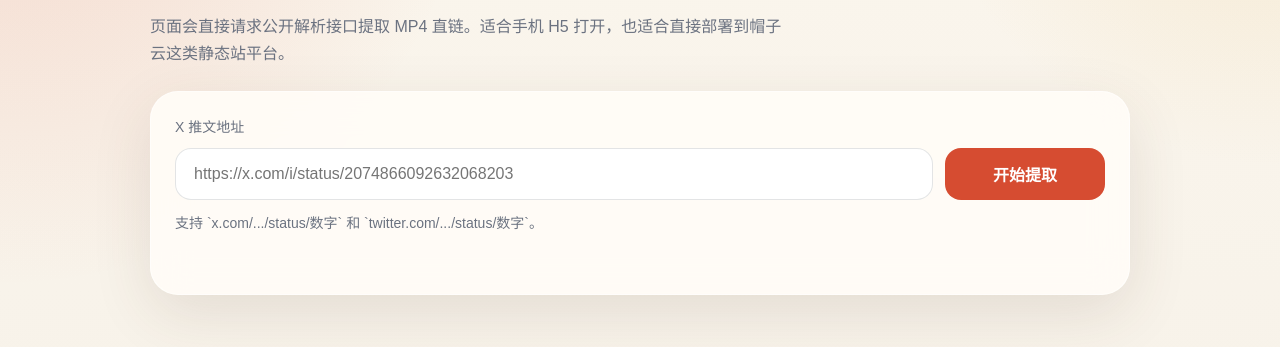
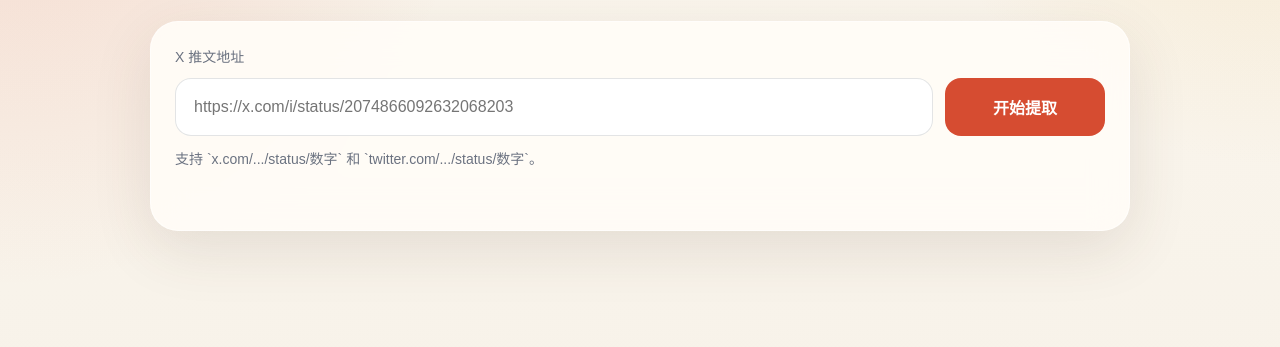
Before and after one commit to harvey310/x-video-link-extractor, a website: page public/index.html in a window 1280 px wide. Shown: the part 195-542 px from the top of the page. Drawn offline with Linux system fonts and the light colour scheme.

Commit message:
style: simplify hero and enlarge submit button

```diff
--- a/public/index.html
+++ b/public/index.html
@@ -15,9 +15,6 @@
       <section class="hero">
         <p class="eyebrow">X Video Link Extractor</p>
         <h1>粘贴推文地址，直接拿到可下载视频链接</h1>
-        <p class="hero-text">
-          页面会直接请求公开解析接口提取 MP4 直链。适合手机 H5 打开，也适合直接部署到帽子云这类静态站平台。
-        </p>
       </section>
 
       <section class="panel">
--- a/public/styles.css
+++ b/public/styles.css
@@ -121,6 +121,8 @@ button:hover,
 
 #submit-button {
   font-weight: 600;
+  min-height: 58px;
+  padding: 0 18px;
 }
 
 .secondary,
```
